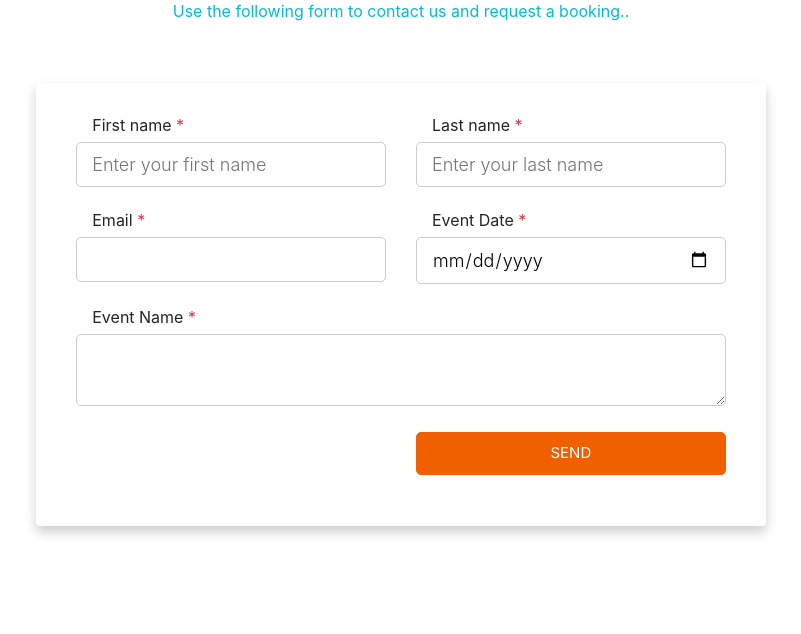
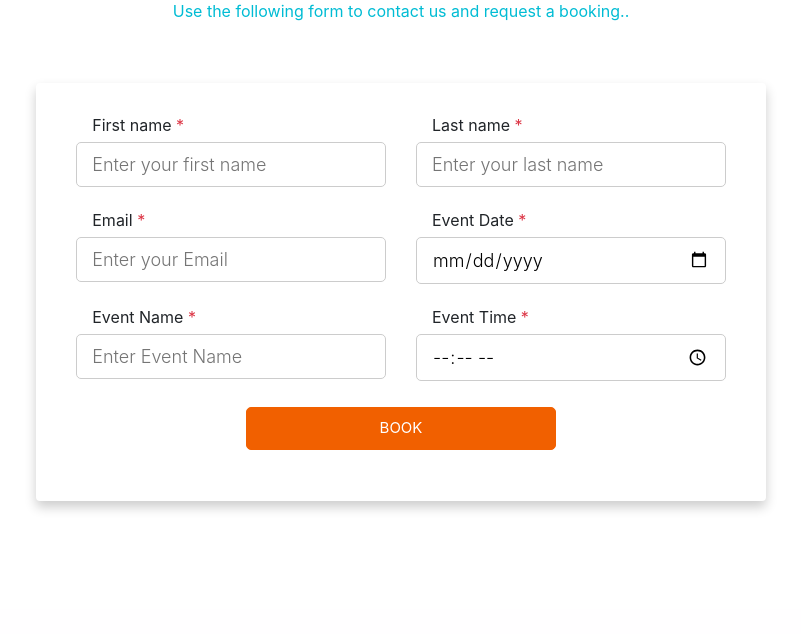
Before and after one commit to nagarajpandith/live-stream-studio-booking, a Django app: page /make-a-booking/ in a window 1280 px wide. Shown: the part 391-1025 px from the top of the page, without its empty margins (239-1040 px from the left). After the commit the page ends 902 px from the top, so only its background shows below. Run offline with Django 4.2, Linux system fonts and the light colour scheme; data that the repository does not hold is empty; some libraries are stand-ins or nearby versions.

Commit message:
time-field

```diff
--- a/studio/models.py
+++ b/studio/models.py
@@ -6,8 +6,9 @@ class Booking(models.Model):
     first_name = models.CharField(max_length=50)
     last_name = models.CharField(max_length=50)
     email = models.CharField(max_length=50)
-    event_date = models.DateField(blank=True, null=True, unique=True, error_messages = {"unique":"Studio is already booked on that date. Please select a different date."})
-    request = models.TextField(blank=True)
+    event_date = models.DateField(blank=True, null=True)
+    event_time=models.TimeField(null=True)
+    request = models.CharField(max_length=50)
     sent_date = models.DateField(auto_now_add=True)
     accepted = models.BooleanField(default=False)
     accepted_date = models.DateField(auto_now_add=False, null=True, blank=True)
--- a/studio/urls.py
+++ b/studio/urls.py
@@ -2,9 +2,9 @@ from django.urls import path
 from .views import HomeTemplateView, BookingTemplateView, ManageBookingTemplateView
 from django.contrib import admin
 #Admin Cutomization
-admin.site.site_header="Login to Studio Booking"
-admin.site.site_title= "Welcome to Studio Dashboard"
-admin.site.index_title = "Welcome to Studio Bookings"
+admin.site.site_header="Studio Booking"
+admin.site.site_title= "Welcome to Studio Bookings"
+admin.site.index_title = "Welcome to Studio Bookings Dashboard"
 
 urlpatterns = [
     path("", HomeTemplateView.as_view(), name="home"),
--- a/studio/views.py
+++ b/studio/views.py
@@ -38,6 +38,7 @@ class BookingTemplateView(TemplateView):
         lname = request.POST.get("lname")
         email = request.POST.get("email")
         date = request.POST.get("date")
+        time = request.POST.get("time")
         message = request.POST.get("request")
 
         booking = Booking.objects.create(
@@ -45,6 +46,7 @@ class BookingTemplateView(TemplateView):
             last_name=lname,
             email=email,
             event_date=date,
+            event_time=time,
             request=message,
         )
 
@@ -52,14 +54,14 @@ class BookingTemplateView(TemplateView):
 
         email = EmailMessage(
             subject= f"{fname} from Live Stream Studio.",
-            body=f"{fname} has booked Live Stream Studio on {date} for {message}. Login as Admin to confirm booking.",
+            body=f"{fname} has booked Live Stream Studio on {date} at {time} for {message}. Login as Admin to confirm booking.",
             from_email=settings.EMAIL_HOST_USER,
             to=[settings.EMAIL_HOST_USER],
             reply_to=[email]
         )
         email.send()
 
-        messages.add_message(request, messages.SUCCESS, f"Thank you {fname} for booking the Studio, we will email you after confirmation! Your booked date is {date}.")
+        messages.add_message(request, messages.SUCCESS, f"Thank you {fname} for booking the Studio, we will email you after confirmation! Your booked date is {date} at {time}.")
         return HttpResponseRedirect(request.path)
 
 class ManageBookingTemplateView(ListView):
@@ -80,7 +82,8 @@ class ManageBookingTemplateView(ListView):
 
         data = {
             "fname":booking.first_name,
-            "date":date,
+            "date":booking.event_date,
+            "time":booking.event_time,
         }
 
         message = get_template('email.html').render(data)
--- a/templates/booking.html
+++ b/templates/booking.html
@@ -100,24 +100,31 @@
                             <div class="form-group col-sm-6 flex-column d-flex">
                                 <label class="form-control-label px-3">Email<span class="text-danger"> *</span>
                                 </label>
-                                <input type="text" id="email" name="email" placeholder="" onblur="validate(3)">
+                                <input type="text" id="email" name="email" placeholder="Enter your Email" onblur="validate(3)">
                             </div>
 
                             <div class="form-group col-sm-6 flex-column d-flex">
                              <label class="form-control-label px-3">Event Date<span class="text-danger"> *</span></label>
-                              <input type="date" id="date" name="date" placeholder="" onblur="validate(4)">
+                              <input type="date" id="date" name="date" placeholder="Enter Event Date" onblur="validate(4)">
                             </div>
 
                         </div>
 
                         <div class="row justify-content-between text-left">
-                            <div class="form-group col-12 flex-column d-flex">
+
+                            <div class="form-group col-sm-6 flex-column d-flex">
                                 <label class="form-control-label px-3">Event Name<span class="text-danger"> *</span></label>
-                                <textarea type="text" id="ans" name="request" placeholder="" onblur="validate(6)"></textarea>
+                                <input type="text" id="ans" name="request" placeholder="Enter Event Name" onblur="validate(6)"></input>
                             </div>
+
+                            <div class="form-group col-sm-6 flex-column d-flex">
+                                <label class="form-control-label px-3">Event Time<span class="text-danger"> *</span></label>
+                                <input type="time" id="time" name="time" placeholder="Enter Event Time" onblur="validate(7)"></input>
+                            </div>
+
                         </div>
-                        <div class="row justify-content-end">
-                            <div class="form-group col-sm-6"> <button type="submit" class="btn-block btn-primary">Send</button> </div>
+                        <div class="row justify-content-center">
+                            <div class="form-group col-sm-6"> <button type="submit" class="btn-block btn-primary">Book</button> </div>
                         </div>
                     </form>
                 </div>
@@ -135,6 +142,7 @@
     v4 = document.getElementById("mob");
     v5 = document.getElementById("job");
     v6 = document.getElementById("ans");
+    v7 = document.getElementById("time");
 
     flag1 = true;
     flag2 = true;
@@ -142,6 +150,7 @@
     flag4 = true;
     flag5 = true;
     flag6 = true;
+    flag7 = true;
 
     if(val>=1 || val==0) {
     if(v1.value == "") {
@@ -204,8 +213,18 @@
     flag6 = true;
     }
     }
+    if(val>=7 || val==0) {
+    if(v7.value == "") {
+    v7.style.borderColor = "red";
+    flag7 = false;
+    }
+    else {
+    v7.style.borderColor = "green";
+    flag7 = true;
+    }
+    }
 
-    flag = flag1 && flag2 && flag3 && flag4 && flag5 && flag6;
+    flag = flag1 && flag2 && flag3 && flag4 && flag5 && flag6 && flag7;
 
     return flag;
     }
--- a/templates/email.html
+++ b/templates/email.html
@@ -188,7 +188,7 @@
                                         <p style="line-height: 24px;margin-bottom:15px;">
                                          Lorem ipsum dolor sit amet consectetur adipisicing elit. Officia, doloribus laborum quos necessitatibus molestias nihil? Praesentium dolorem ducimus accusantium deleniti ex, quis atque esse. Voluptatum?
                                         <br><br>
-                                        The date of the appointment is set.
+                                        Your Event is booked on {{date}} at {{time}}.
                                         </p>
                                         <table border="0" align="center" width="180" cellpadding="0" cellspacing="0" bgcolor="5caad2" style="margin-bottom:20px;">
 
--- a/templates/manage-bookings.html
+++ b/templates/manage-bookings.html
@@ -373,7 +373,7 @@
                                 </div>
                                 <div class="widget-49-meeting-info">
                                     <span class="widget-49-pro-title">{{app.email}}</span>
-                                    <span class="widget-49-meeting-time">{{app.sent_date}}</span>
+                                    <span class="widget-49-meeting-time">{{app.event_time}}</span>
                                 </div>
                             </div>
                             <div class="widget-49-meeting-points">
```
Also changed, not shown: studio/migrations/0009_alter_booking_event_date.py (added), studio/migrations/0010_alter_booking_request.py (added), studio/migrations/0011_booking_event_time.py (added).
